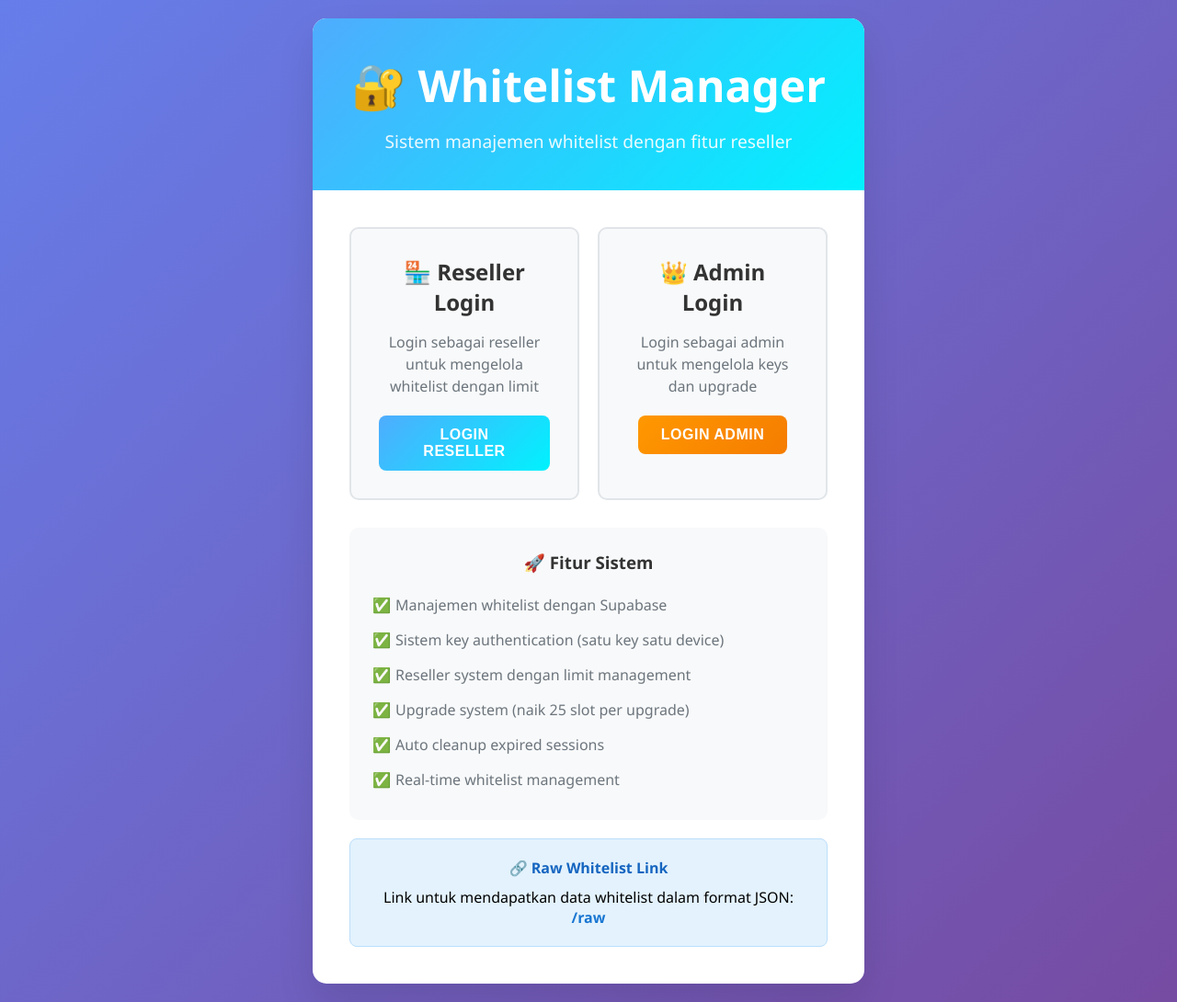
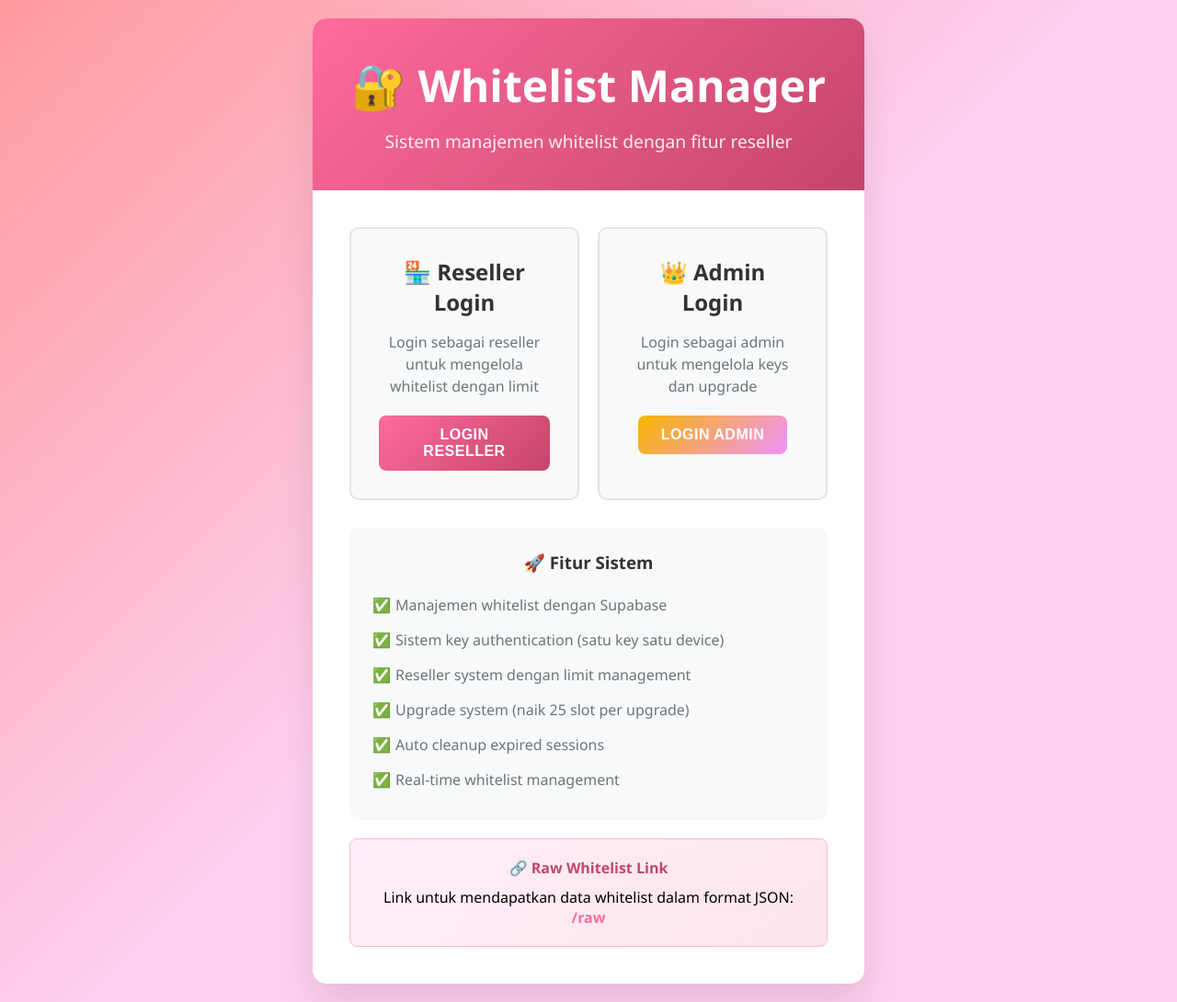
Before and after one commit to Kurniaharun/dbb2, a website: page public/index.html in a window 1280 px wide. Shown: the whole page at 92% size. Drawn offline with Linux system fonts and the light colour scheme; no server answers.

Commit message:
Add files via upload

```diff
--- a/public/index.html
+++ b/public/index.html
@@ -13,7 +13,7 @@
 
         body {
             font-family: 'Segoe UI', Tahoma, Geneva, Verdana, sans-serif;
-            background: linear-gradient(135deg, #667eea 0%, #764ba2 100%);
+            background: linear-gradient(135deg, #ff9a9e 0%, #fecfef 50%, #fecfef 100%);
             min-height: 100vh;
             display: flex;
             align-items: center;
@@ -31,7 +31,7 @@
         }
 
         .header {
-            background: linear-gradient(135deg, #4facfe 0%, #00f2fe 100%);
+            background: linear-gradient(135deg, #ff6b9d 0%, #c44569 100%);
             color: white;
             padding: 40px;
             text-align: center;
@@ -70,8 +70,8 @@
 
         .login-card:hover {
             transform: translateY(-5px);
-            box-shadow: 0 10px 25px rgba(0,0,0,0.1);
-            border-color: #4facfe;
+            box-shadow: 0 10px 25px rgba(255,107,157,0.3);
+            border-color: #ff6b9d;
         }
 
         .login-card h3 {
@@ -111,12 +111,12 @@
         }
 
         .btn-reseller {
-            background: linear-gradient(135deg, #4facfe, #00f2fe);
+            background: linear-gradient(135deg, #ff6b9d, #c44569);
             color: white;
         }
 
         .btn-admin {
-            background: linear-gradient(135deg, #FF9800, #F57C00);
+            background: linear-gradient(135deg, #f8b500, #f093fb);
             color: white;
         }
 
@@ -152,8 +152,8 @@
         }
 
         .raw-link {
-            background: #e3f2fd;
-            border: 1px solid #bbdefb;
+            background: linear-gradient(135deg, #ffeef8, #fce4ec);
+            border: 1px solid #f8bbd9;
             border-radius: 8px;
             padding: 20px;
             margin-top: 20px;
@@ -161,12 +161,12 @@
         }
 
         .raw-link h4 {
-            color: #1565c0;
+            color: #c44569;
             margin-bottom: 10px;
         }
 
         .raw-link a {
-            color: #1976d2;
+            color: #ff6b9d;
             text-decoration: none;
             font-weight: 600;
         }
```
Also changed, not shown: public/admin-login.html (+6 -6 lines), public/admin.html (+5 -5 lines), public/reseller-dashboard.html (+7 -7 lines), public/reseller-login.html (+5 -5 lines), public/user-login.html (+4 -4 lines).
